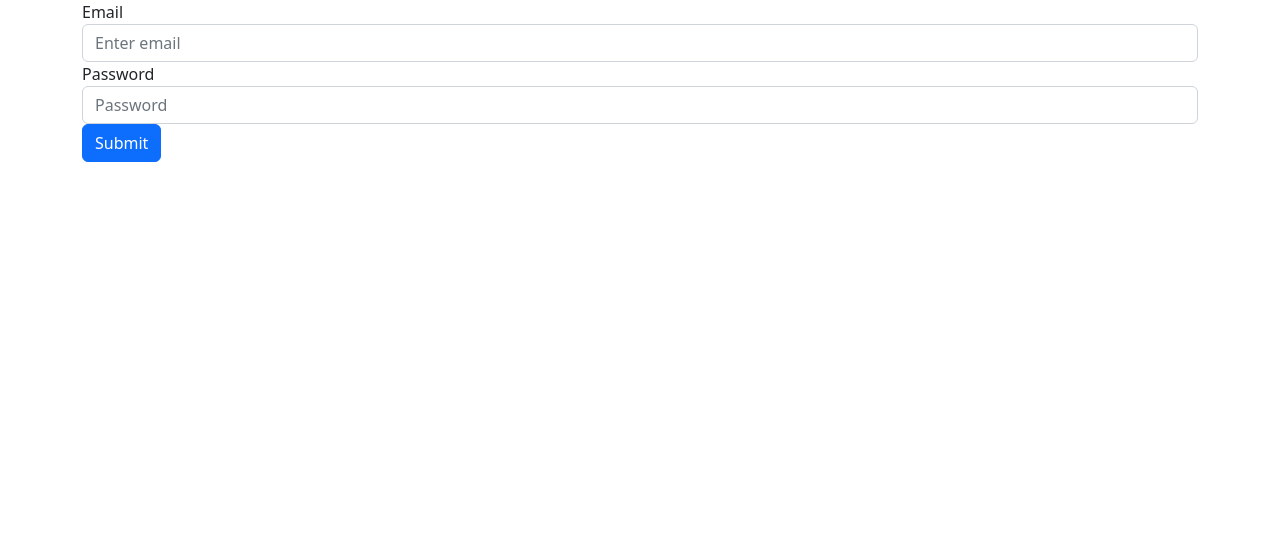
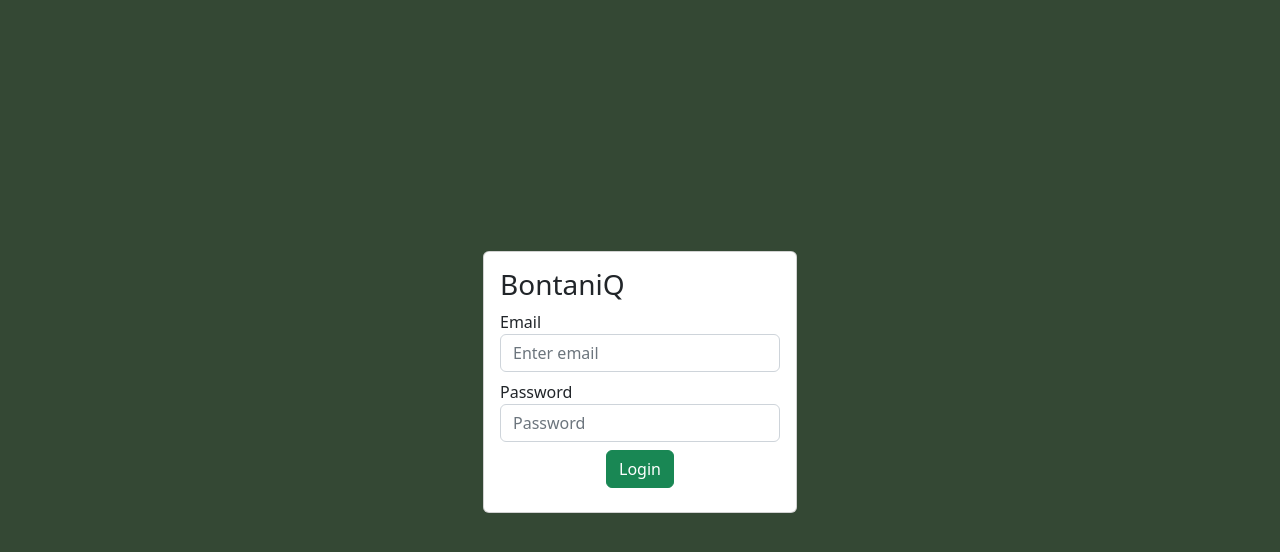
Before and after one commit to GabrielleYnara/BotaniQ-Frontend, an Angular app: page / in a window 1280 px wide. Shown: the top 552 px of the page. Built offline with nearby package versions, Linux system fonts and the light colour scheme.

Commit message:
Add simple style

```diff
--- a/src/app/auth/login/login.component.css
+++ b/src/app/auth/login/login.component.css
@@ -0,0 +1,6 @@
+.card{
+    margin: 20% auto;
+}
+.btn{
+    margin: 0 auto;
+}
--- a/src/app/auth/login/login.component.html
+++ b/src/app/auth/login/login.component.html
@@ -1,13 +1,17 @@
-<div class="container">
-  <form (ngSubmit)="onSubmit()">
-    <div class="form-group">
+<div class="card col-md-3 login-form">
+
+  <form (ngSubmit)="onSubmit()" class="card-body mb-2">
+    <h3>BontaniQ</h3>
+    <div class="form-group mb-2">
       <label for="email">Email</label>
       <input [(ngModel)]="emailAddress" [ngModelOptions]="{standalone: true}" type="email" class="form-control" id="email" aria-describedby="emailHelp" placeholder="Enter email">
     </div>
-    <div class="form-group">
+    <div class="form-group mb-2">
       <label for="password">Password</label>
       <input [(ngModel)]="password" [ngModelOptions]="{standalone: true}" type="password" class="form-control" id="password" placeholder="Password">
     </div>
-    <button type="submit" class="btn btn-primary">Submit</button>
+    <div class="text-center">
+      <button type="submit" class="btn btn-success ">Login</button>
+    </div>
   </form>
 </div>
--- a/src/app/home/care-tracker/care-tracker.component.html
+++ b/src/app/home/care-tracker/care-tracker.component.html
@@ -1,6 +1,6 @@
-<div *ngIf="trackers">
+<div *ngIf="trackers" class="card">
+    <div class="card-body">
         <h3>{{plant}}'s care log </h3>
-
         <table class="table">
             <tbody>
             <tr *ngFor="let care of trackers">
@@ -13,6 +13,10 @@
             </tbody>
         </table>
     </div>
-<div *ngIf="trackers == null ">
+
+</div>
+<div *ngIf="trackers == null" class="card">
+    <div class="card-body">
         <h3>Log still empty</h3>
     </div>
+</div>
--- a/src/app/home/care-type/care-type-form/care-type-form.component.html
+++ b/src/app/home/care-type/care-type-form/care-type-form.component.html
@@ -1,8 +1,9 @@
-<div class="col garden-form">
-    <form (ngSubmit)="onSubmit()" class="needs-validation " novalidate>
+<div class="col garden-form card">
+    <form (ngSubmit)="onSubmit()" class="needs-validation card-body" novalidate>
+        <h5>Register a Care Type</h5>
         <div class="form-row">
             <div class="col-md-4 mb-3">
-                <label for="plantName">Type of care to be Provided</label>
+                <label for="plantName">Care to be provided</label>
                 <input [(ngModel)]="type" [ngModelOptions]="{standalone: true}"
                        type="text" class="form-control" id="plantName" placeholder="E.g., Watering, Trimming..."
                        required>
--- a/src/app/home/garden/garden-form/garden-form.component.html
+++ b/src/app/home/garden/garden-form/garden-form.component.html
@@ -1,5 +1,6 @@
-<div class="col garden-form">
-  <form (ngSubmit)="onSubmit()" class="needs-validation " novalidate>
+<div class="col garden-form card">
+  <form (ngSubmit)="onSubmit()" class="needs-validation card-body" novalidate>
+    <h3>Create a virtual Garden</h3>
     <div class="form-row">
       <div class="col-md-4 mb-3">
         <label for="gardenDescription">Description</label>
--- a/src/app/home/garden/garden-list/garden-list.component.css
+++ b/src/app/home/garden/garden-list/garden-list.component.css
@@ -0,0 +1,3 @@
+h2, h5 {
+    color: lightgray;
+}
--- a/src/app/home/plant/plant-form/plant-form.component.html
+++ b/src/app/home/plant/plant-form/plant-form.component.html
@@ -1,5 +1,6 @@
-<div class="col garden-form">
-    <form (ngSubmit)="onSubmit()" class="needs-validation " novalidate>
+<div class="col garden-form card">
+    <form (ngSubmit)="onSubmit()" class="needs-validation card-body" novalidate>
+        <h5>Add a new plant to your garden</h5>
         <div class="form-row">
             <div class="col-md-4 mb-3">
                 <label for="plantName">Name</label>
--- a/src/styles.css
+++ b/src/styles.css
@@ -1 +1,4 @@
 /* You can add global styles to this file, and also import other style files */
+body{
+    background-color: #344834;
+}
```
Lines whose indentation alone changed are shown as unchanged.
